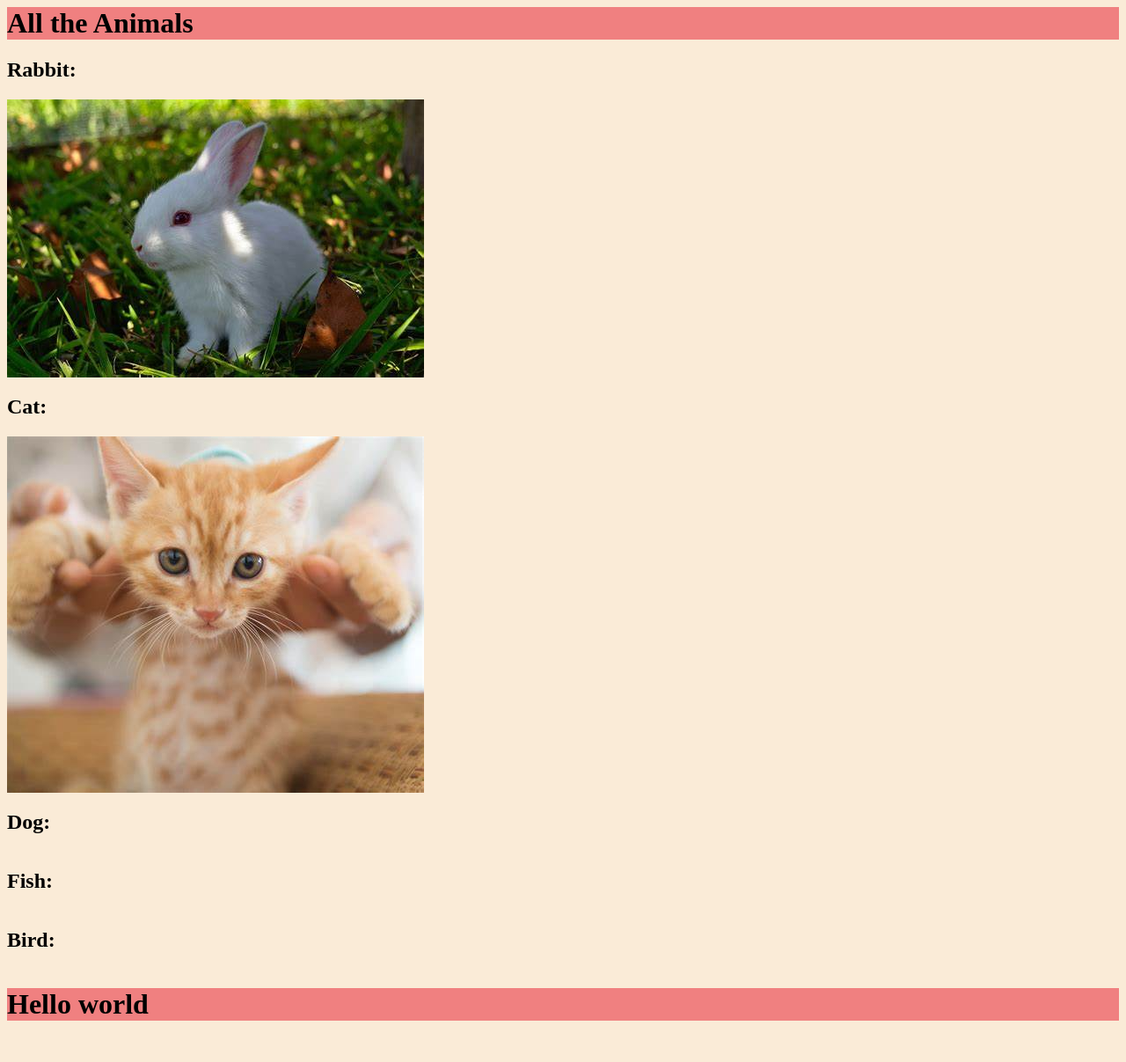
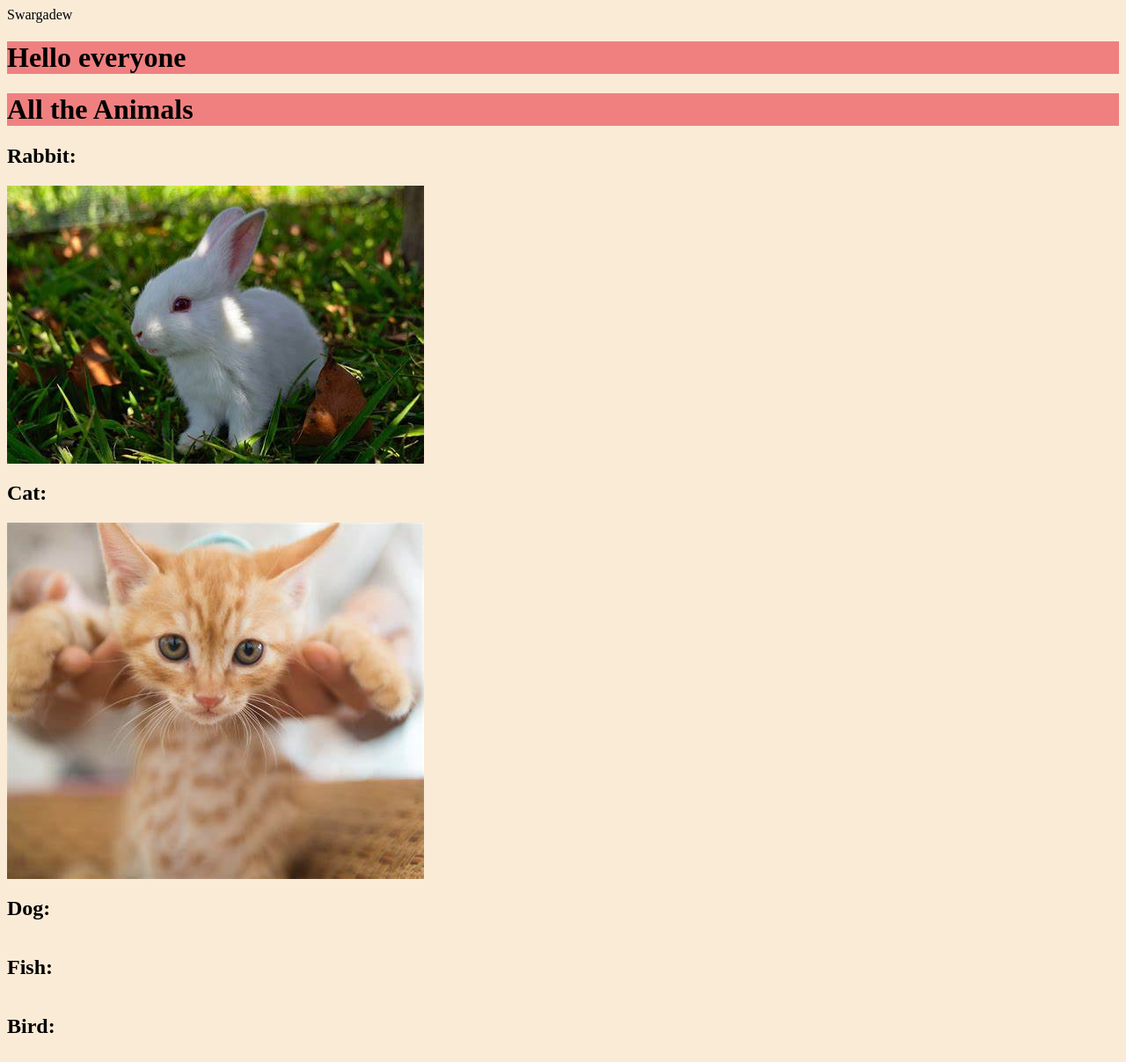
Before and after one commit to iJyotiedition/html-live, a plain HTML site: page index.html in a window 1280 px wide. Shown: the whole page at 88% size. Before the commit the page ends 1181 px from the top, so only its background shows below. Drawn offline with Linux system fonts and the light colour scheme.

Commit message:
Update index.html

```diff
--- a/index.html
+++ b/index.html
@@ -1,9 +1,10 @@
 <html>
 <head>
     <link rel="stylesheet" href="./style.css">
+    <titile>Swargadew</titile>
 </head>
 <body>
-
+    <h1>Hello everyone</h1>
     <h1>All the Animals</h1>
     <h2>Rabbit:</h2>
         <img src="./rabbit.png" alt="">
@@ -16,6 +17,5 @@
     <h2>Bird:</h2>
         <a href="https://www.google.com"><img src="../Folder1/Folder2/bird.png" alt=""></a>
 
-<h1>Hello world</h1>
 </body>
 </html>
```
Lines whose indentation alone changed are shown as unchanged.
